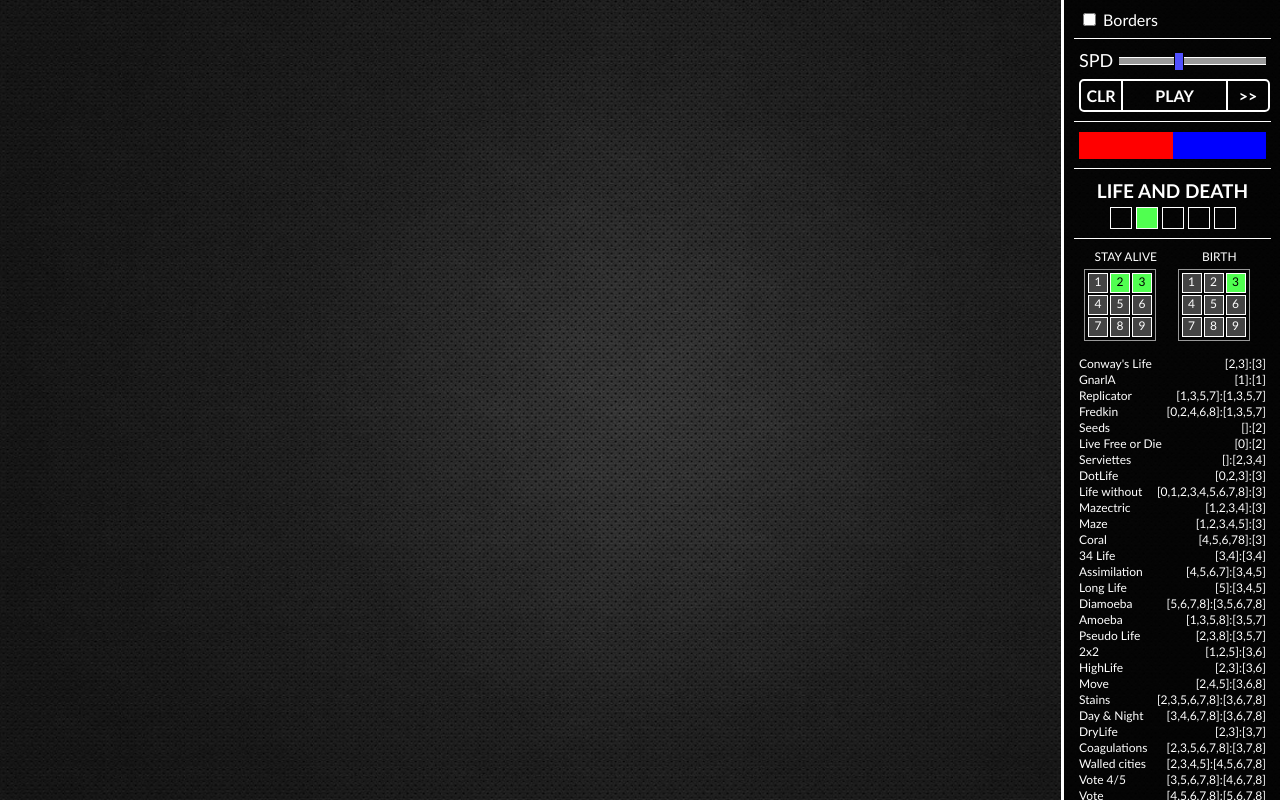
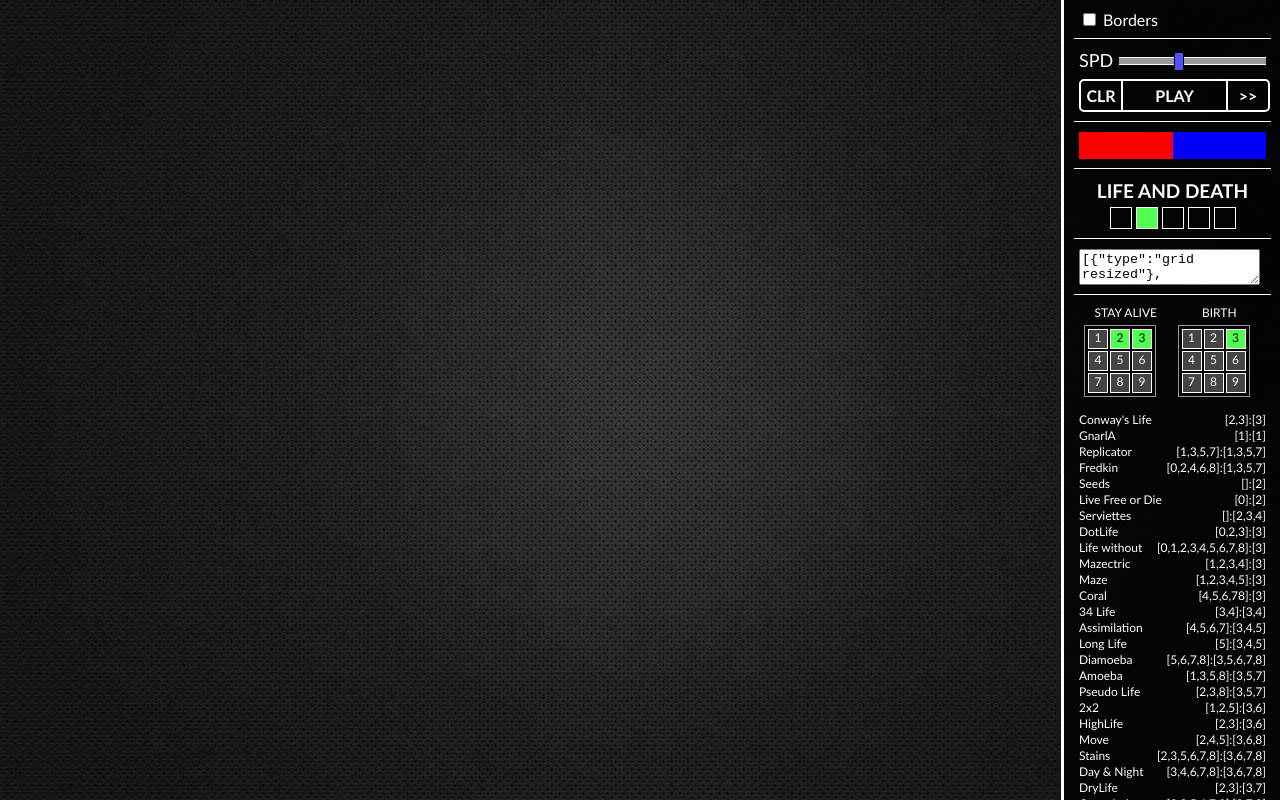
Before and after one commit to DearthFunk/Cellular-Automation, a plain HTML site: page index.html in a window 1280 px wide. Both pictures are taken after a click on the element "CLR". Drawn offline with Linux system fonts and the light colour scheme.

Commit message:
basically logging implemented

```diff
--- a/app/board/board.directive.js
+++ b/app/board/board.directive.js
@@ -15,8 +15,8 @@
 		return directive;
 	}
 
-	boardController.$inject = ['$scope', '$element', '$window', '$timeout', 'genColors', 'menuService', 'SPEED', 'GROWTH_TYPES'];
-	function boardController($scope, $element, $window, $timeout, genColors, menuService, SPEED, GROWTH_TYPES) {
+	boardController.$inject = ['$scope', '$element', '$window', '$timeout', 'genColors', 'menuService', 'SPEED', 'GROWTH_TYPES', 'LOG_TYPE'];
+	function boardController($scope, $element, $window, $timeout, genColors, menuService, SPEED, GROWTH_TYPES, LOG_TYPE) {
 
 		var ctx = $element[0].getContext('2d');
 		var prom;
@@ -68,6 +68,7 @@
 
 		function clearGrid() {
 			automata = newEmptyGrid();
+			menuService.addLogItem(LOG_TYPE.CLEAR);
 		}
 		function timer() {
 			drawGrid();
@@ -92,6 +93,8 @@
 			ctx.canvas.style.height = h + 'px';
 			ctx.canvas.width = w;
 			ctx.canvas.height = h;
+			menuService.addLogItem(LOG_TYPE.GRID_RESIZE);
+
 		}
 
 		function newEmptyGrid() {
@@ -111,6 +114,7 @@
 			cellsH = automata.length - 2;
 			cellsW = automata[0].length - 2;
 			calculateColorsEvent();
+			menuService.addLogItem(LOG_TYPE.INIT, 'Welcome to the Log!!!');
 		}
 
 		function mouseMoveEvent(e) {
@@ -128,6 +132,7 @@
 		function toggle(x,y, theArray) {
 			var cell = theArray[y][x];
 			cell.active = !cell.active;
+			menuService.addLogItem(LOG_TYPE.CELL_TOGGLE, x+' '+y);
 			for (var i = 0; i < surroundingCells.length; i++) {
 				if (i !== 4) { // 4 is the center cell, so it is skipped
 					var surroundingCell = theArray[y + surroundingCells[i].y][x + surroundingCells[i].x];
@@ -168,8 +173,8 @@
 				automataTimer++;
 				var timerSpd = Math.floor(parseInt(SPEED.MAX - menuService.animationSpeed + SPEED.MIN,10)/10) + 1;
 				if (automataTimer % timerSpd == 0) {
-					automataTimer = 0;
 					drawStep();
+					menuService.addLogItem(LOG_TYPE.STEP, automataTimer/timerSpd);
 				}
 			}
 		}
--- a/app/menu/menu.directive.js
+++ b/app/menu/menu.directive.js
@@ -66,9 +66,15 @@
 		menuService.activeGrowthType.stayAlive = $scope.RULE_TEMPLATES[0].stayAlive;
 		menuService.activeGrowthType.birth = $scope.RULE_TEMPLATES[0].birth;
 
+		$scope.logData = '';
+		$scope.$watch('menuService.log.length',setLog );
+		setLog();
 
 		///////////////////////////////////////////////////
 
+		function setLog() {
+			$scope.logData = JSON.stringify(menuService.log);
+		}
 		function loadRule(rule) {
 			menuService.activeGrowthType.stayAlive = angular.copy(rule.stayAlive);
 			menuService.activeGrowthType.birth = angular.copy(rule.birth);
--- a/app/menu/menu.html
+++ b/app/menu/menu.html
@@ -35,7 +35,9 @@
 	</div>
 
 	<!---------------------------------------------------------------------->
-
+	<div class="section">
+		<textarea data-ng-model="logData"></textarea>
+	</div>
 	<div class="section cellToggles" data-ng-if="menuService.activeGrowthType.type == GROWTH_TYPES.TOGGLER">
 		<div cell-activator
 		     data-show-label="false"
--- a/app/services/menu.service.js
+++ b/app/services/menu.service.js
@@ -14,11 +14,18 @@
 			NEWTYPE3: 3,
 			NEWTYPE4: 4,
 			NEWTYPE5: 5
+		})
+		.constant('LOG_TYPE', {
+			INIT: 'initialized app',
+			STEP: 'step',
+			CLEAR: 'grid cleared',
+			GRID_RESIZE: 'grid resized',
+			CELL_TOGGLE: 'cell toggled'
 		});
 
-	menuService.$inject = ['GROWTH_TYPES'];
+	menuService.$inject = ['GROWTH_TYPES', 'LOG_TYPE'];
 
-	function menuService(GROWTH_TYPES ) {
+	function menuService(GROWTH_TYPES, LOG_TYPE) {
 
 		var service = {
 			colorOne: '#FF0000',
@@ -40,13 +47,17 @@
 				{type: GROWTH_TYPES.NEWTYPE5}
 			],
 			//index, event type, description
-			log: [{type:'START',msg:'Welcome to the Log!!!'}]
+			log: [],
+			addLogItem: addLogItem
 		};
-
 
 	return service;
 
 		/////////////////////////////////
 
+		function addLogItem(type, msg) {
+			service.log.push({type: type, msg: msg});
+		}
+
 	}
 })();
```
